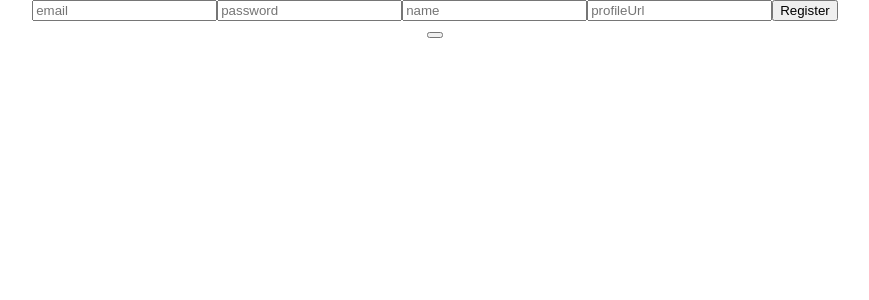
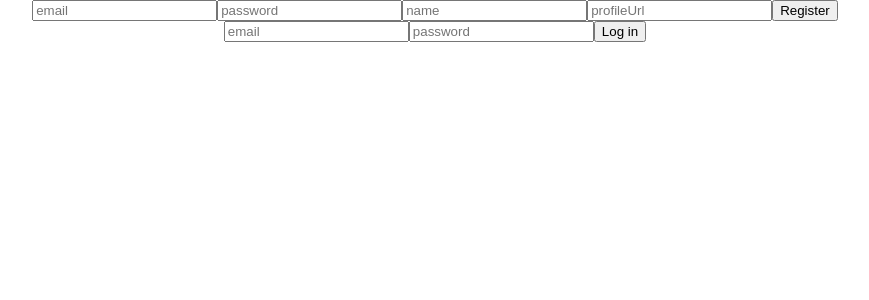
Before and after one commit to nicodevenv/igraal, a React (Create React App) app in the folder front/: page / in a window 1280 px wide. Shown: the top 300 px of the page, without its empty margins (205-1074 px from the left). Built offline with nearby package versions, Linux system fonts and the light colour scheme.

Commit message:
login complete

```diff
--- a/front/src/App.js
+++ b/front/src/App.js
@@ -12,27 +12,25 @@ class App extends Component {
         };
 
         this.handleChangeUser = this.handleChangeUser.bind(this);
-        this.handleLoggedInState = this.handleLoggedInState.bind(this);
     }
 
     handleChangeUser(idUser) {
         this.setState({loggedUser: idUser});
     }
 
-    handleLoggedInState(loginState) {
-        this.setState({loggedIn: loginState});
-    }
-
     render() {
         return (
             <div className="App">
-                <Register apiBaseUrl={this.state.apiBaseUrl}/>
-                {this.state.loggedUser > 0 ? <span>loggedIn</span> : null}
-                {this.state.loggedUser === 0 ? <span>Authentication data error</span> : null}
-                {this.state.loggedUser === null || this.state.loggedUser === 0 ?
-                    <Login apiBaseUrl={this.state.apiBaseUrl} handleChangeUser={this.handleChangeUser} handleLoggedInState={this.handleLoggedInState}/>
+                {
+                    this.state.loggedUser === null || this.state.loggedUser === 0 ?
+                        <div>
+                            <Register apiBaseUrl={this.state.apiBaseUrl}/>
+                            <Login apiBaseUrl={this.state.apiBaseUrl} handleChangeUser={this.handleChangeUser}/>
+                        </div>
                     : null
                 }
+                {this.state.loggedUser === 0 ? <span>Authentication data error</span> : null}
+                {this.state.loggedUser > 0 ? <span>loggedIn</span> : null}
             </div>
         );
     }
--- a/front/src/Login.js
+++ b/front/src/Login.js
@@ -1,4 +1,5 @@
 import React, { Component } from 'react';
+import $ from 'jquery';
 
 export default class Login extends Component {
     constructor(props) {
@@ -9,18 +10,55 @@ export default class Login extends Component {
             isLoggingIn: false,
             loginComplete: false,
             loggedUser: 0,
-        }
+            loginResponse: null,
+        };
+
+        this.handleEmail = this.handleEmail.bind(this);
+        this.handlePassword = this.handlePassword.bind(this);
+    }
+
+    handleEmail(event) {
+        this.setState({email: event.target.value});
+    }
+
+    handlePassword(event) {
+        this.setState({password: event.target.value});
     }
 
     login() {
-        this.props.handleChangeUser(0);
-        this.props.handleLoggedInState(true);
+        this.setState({isLoggingIn: true});
+        const currentModule = this;
+        $.ajax({
+            method: "POST",
+            dataType:"json",
+            url: this.props.apiBaseUrl + "/user/login",
+            data: JSON.stringify({
+                email: currentModule.state.email,
+                password: currentModule.state.password,
+            })
+        })
+            .done(function( result ) {
+                currentModule.setState({
+                    loginResponse: result,
+                    loginComplete: true,
+                    isLoggingIn:false,
+                });
+
+                if (JSON.stringify(currentModule.state.loginResponse) == '{}') {
+                    currentModule.props.handleChangeUser(0);
+                } else {
+                    currentModule.props.handleChangeUser(currentModule.state.loginResponse.id);
+                }
+            });
     }
 
     render() {
         return (
             <div className="login-block">
-                <button onClick={() => this.login()}></button>
+                <input type="text" placeholder="email" value={this.state.email} onChange={this.handleEmail}/>
+                <input type="password" placeholder="password" value={this.state.password} onChange={this.handlePassword}/>
+                <button onClick={() => this.login()}>Log in</button>
+                {this.state.isLoggingIn ? <span>Loading please wait...</span> : null}
             </div>
         )
     }
```
